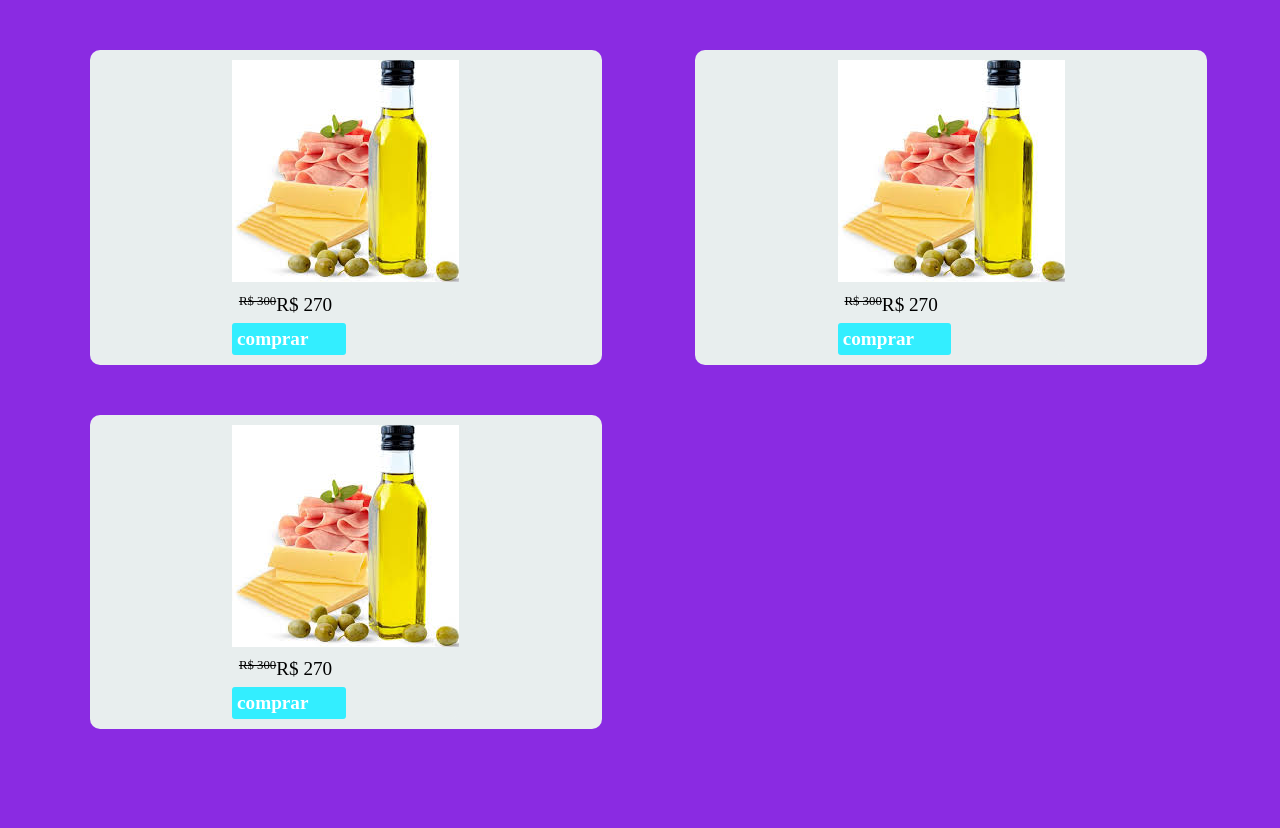
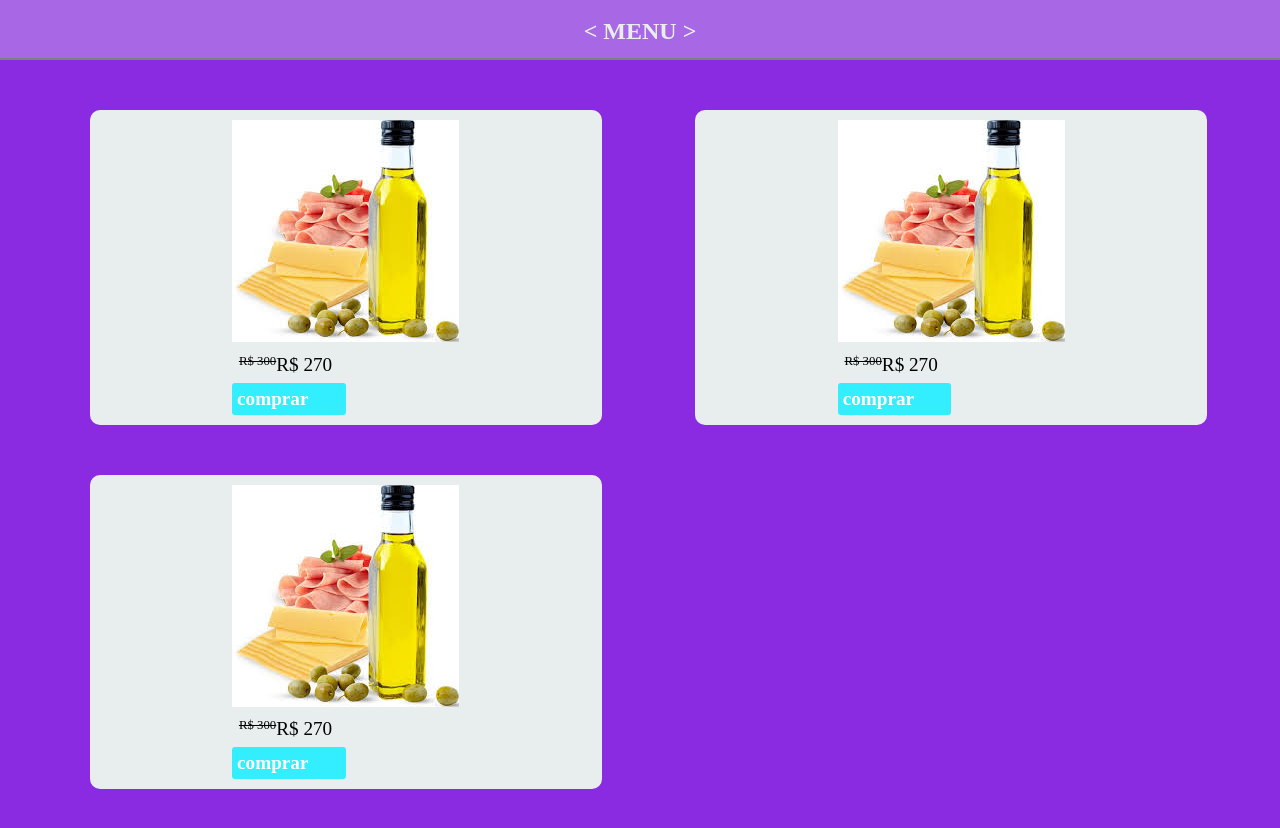
Before and after one commit to vilmar-moreira-souza/cards_css, a plain HTML site: page index.html in a window 1280 px wide. Before the commit the page ends 800 px from the top, so only its background shows below. Drawn offline with Linux system fonts and the light colour scheme.

Commit message:
add navbar

```diff
--- a/css/style.css
+++ b/css/style.css
@@ -1,5 +1,24 @@
 /*
 */
+.navbar {
+  height: 60px;
+  width: auto;
+  background-color: rgb(168, 103, 228);
+  border-bottom: 2px solid gray;
+}
+.navbar::before {
+  content: "< MENU >";
+  color: #e8eeee;
+  display: flex;
+  align-items: center;
+  justify-content: center;
+  padding: 18px;
+  font-weight: bolder;
+  font-size: larger;
+}
+.navbar:hover::before {
+  font-size: x-large;
+}
 * {
   margin: 0;
   padding: 0;
@@ -7,7 +26,7 @@
 }
 
 body {
-  background-color: blueviolet;
+  background-color: rgb(138, 43, 226);
 }
 
 .card {
@@ -23,7 +42,6 @@ body {
   overflow: hidden;
   padding: 10px;
 }
-
 .card:hover {
   box-shadow: 0 0 10px #069fad;
 }
--- a/index.html
+++ b/index.html
@@ -7,6 +7,10 @@
     <link rel="stylesheet" href="./css/style.css" />
     <title>card css</title>
   </head>
+  <header class="navbar">
+    <nav class="navbar_nav"></nav>
+  </header>
+
   <body>
     <span class="card">
       <div class="card_primary">
```
